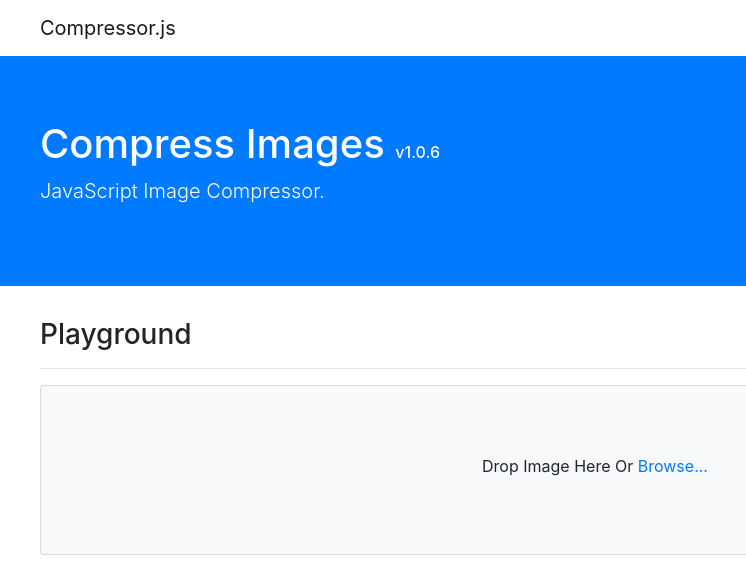
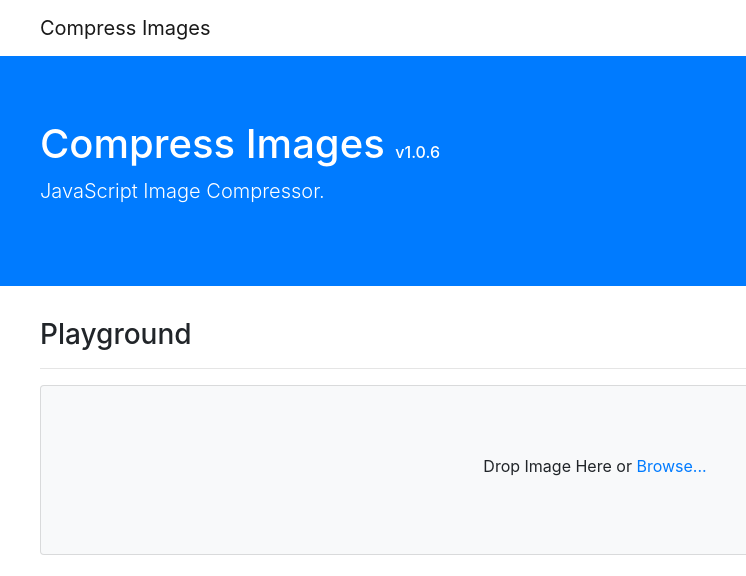
Before and after one commit to thanhphatit/compress-images, a website: page docs/index.html in a window 1280 px wide. Shown: the top 576 px of the page, 45-791 px from the left. Drawn offline with nearby package versions, Linux system fonts and the light colour scheme; a script that the page names is missing.

Commit message:
Update index.html

```diff
--- a/docs/index.html
+++ b/docs/index.html
@@ -14,7 +14,7 @@
 <body>
   <header class="navbar navbar-light navbar-expand-md">
     <nav class="container">
-      <a class="navbar-brand" href="./">Compressor.js</a>
+      <a class="navbar-brand" href="./">Compress Images</a>
       <button class="navbar-toggler" type="button" data-toggle="collapse" data-target="#navbar-collapse" aria-controls="navbar-collapse" aria-expanded="false" aria-label="Toggle navigation">
         <span class="navbar-toggler-icon"></span>
       </button>
@@ -60,7 +60,7 @@
     <div id="app">
       <div class="card bg-light mb-4" @change="change" @dragover="dragover" @drop="drop">
         <div class="card-body">
-          <div class="p-5 text-center">Drop Image Here Or <label class="text-primary">Browse... <input type="file" class="sr-only" id="file" accept="image/*" ref="input"></label></div>
+          <div class="p-5 text-center">Drop Image Here or <label class="text-primary">Browse... <input type="file" class="sr-only" id="file" accept="image/*" ref="input"></label></div>
         </div>
       </div>
       <div class="row">
```
